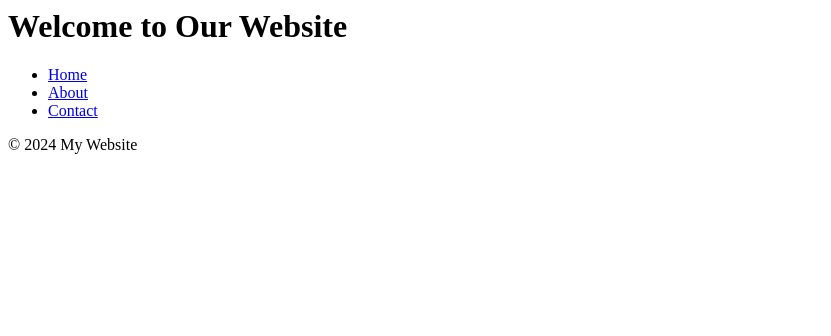
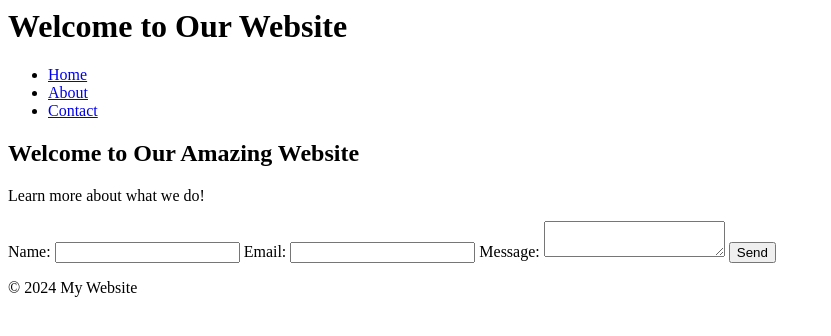
Before and after one commit to HaidaMarese/Website-project, a plain HTML site: page index.html in a window 1280 px wide. Shown: the whole page, without its empty margins (0-831 px from the left). Drawn offline with Linux system fonts and the light colour scheme.

Commit message:
Added contact form

```diff
--- a/index.html
+++ b/index.html
@@ -11,6 +11,22 @@
           <li><a href="#">Contact</a></li>
         </ul>
       </nav>
+      <section class="hero">
+        <h2>Welcome to Our Amazing Website</h2>
+        <p>Learn more about what we do!</p>
+      </section>
+
+      <form>
+        <label for="name">Name:</label>
+        <input type="text" id="name" name="name">
+        <label for="email">Email:</label>
+        <input type="email" id="email" name="email">
+        <label for="message">Message:</label>
+        <textarea id="message" name="message"></textarea>
+        <button type="submit">Send</button>
+      </form>
+
+
 
       <footer>
         <p>&copy; 2024 My Website</p>
```
